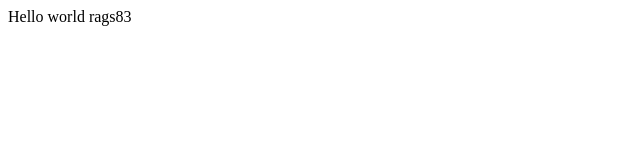
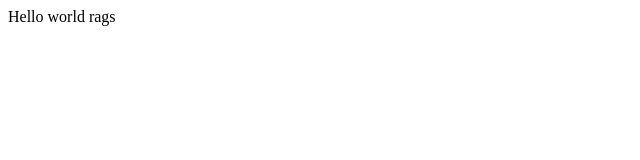
Before and after one commit to ragstimes/opentutorials-rags83, a plain HTML site: page index.html in a window 1280 px wide. Shown: the full height of the page, 0-640 px from the left. Drawn offline with Linux system fonts and the light colour scheme.

Commit message:
change index.html

```diff
--- a/index.html
+++ b/index.html
@@ -19,6 +19,6 @@
     </head>
 
     <body>
-        Hello world rags83
+        Hello world rags
     </body>
 </html>
```
